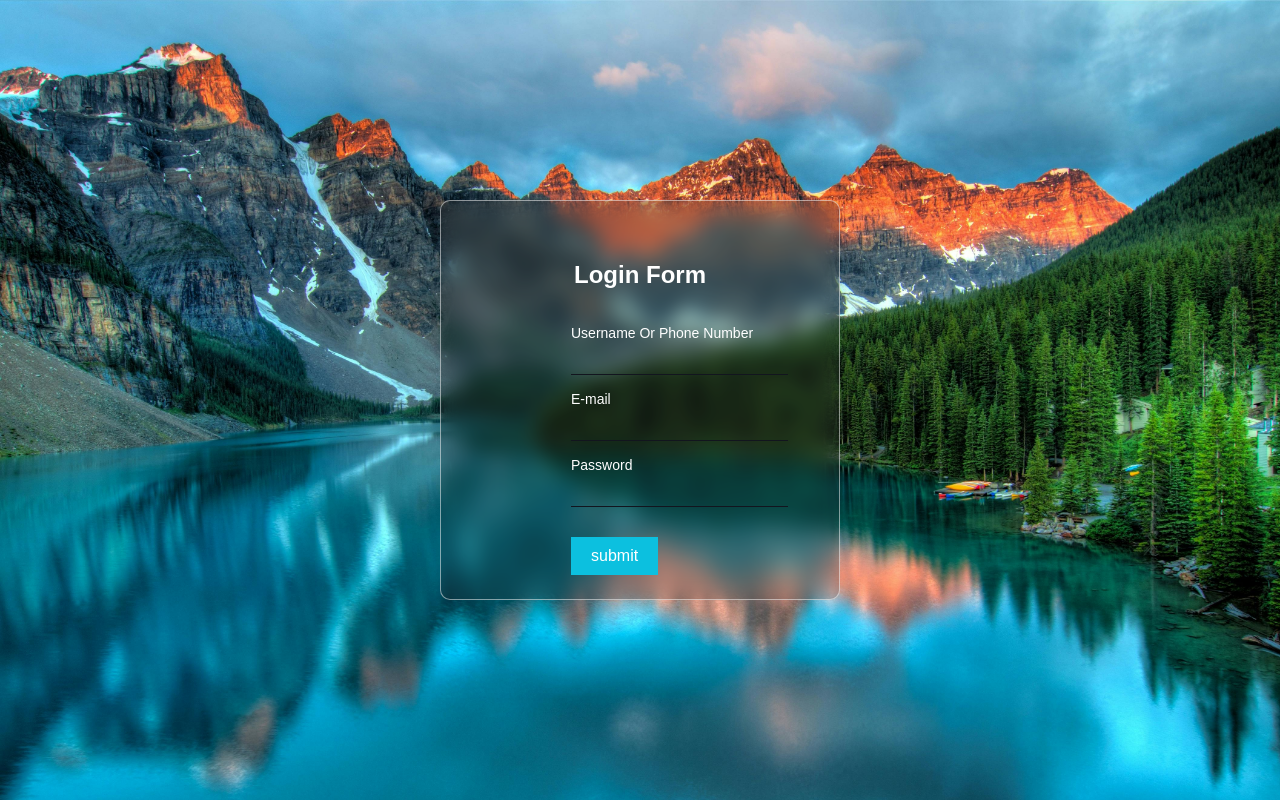
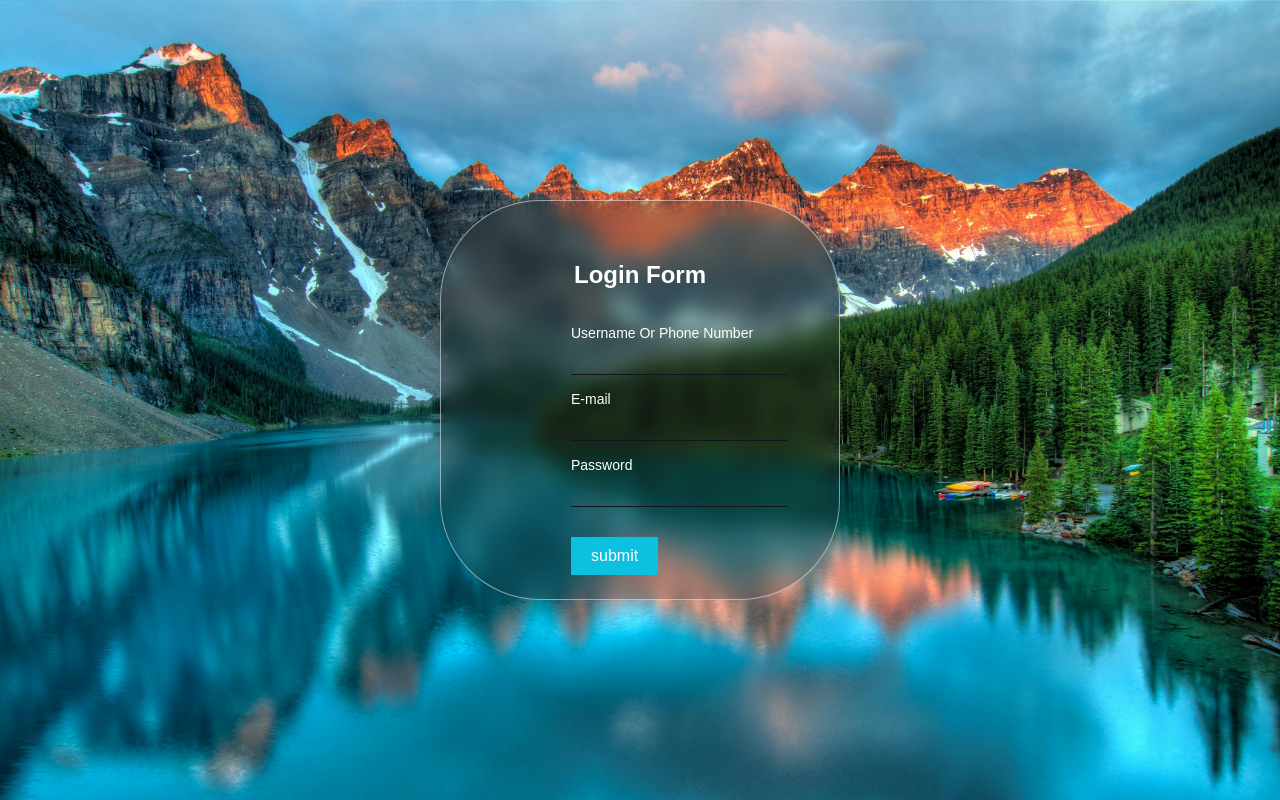
Before and after one commit to ChethuProjects/Chethu-login-, a plain HTML site: page index.html in a window 1280 px wide. Drawn offline with Linux system fonts and the light colour scheme.

Commit message:
Update style.css

```diff
--- a/style.css
+++ b/style.css
@@ -21,7 +21,7 @@ body
     width: 400px;
     height: 400px;
     backdrop-filter: blur(10px);
-    border-radius: 10px;
+    border-radius: 100px;
     background: rgba(49, 49, 49, .2);
     border: 1px solid rgba(255, 255, 255, .5);
 
```
